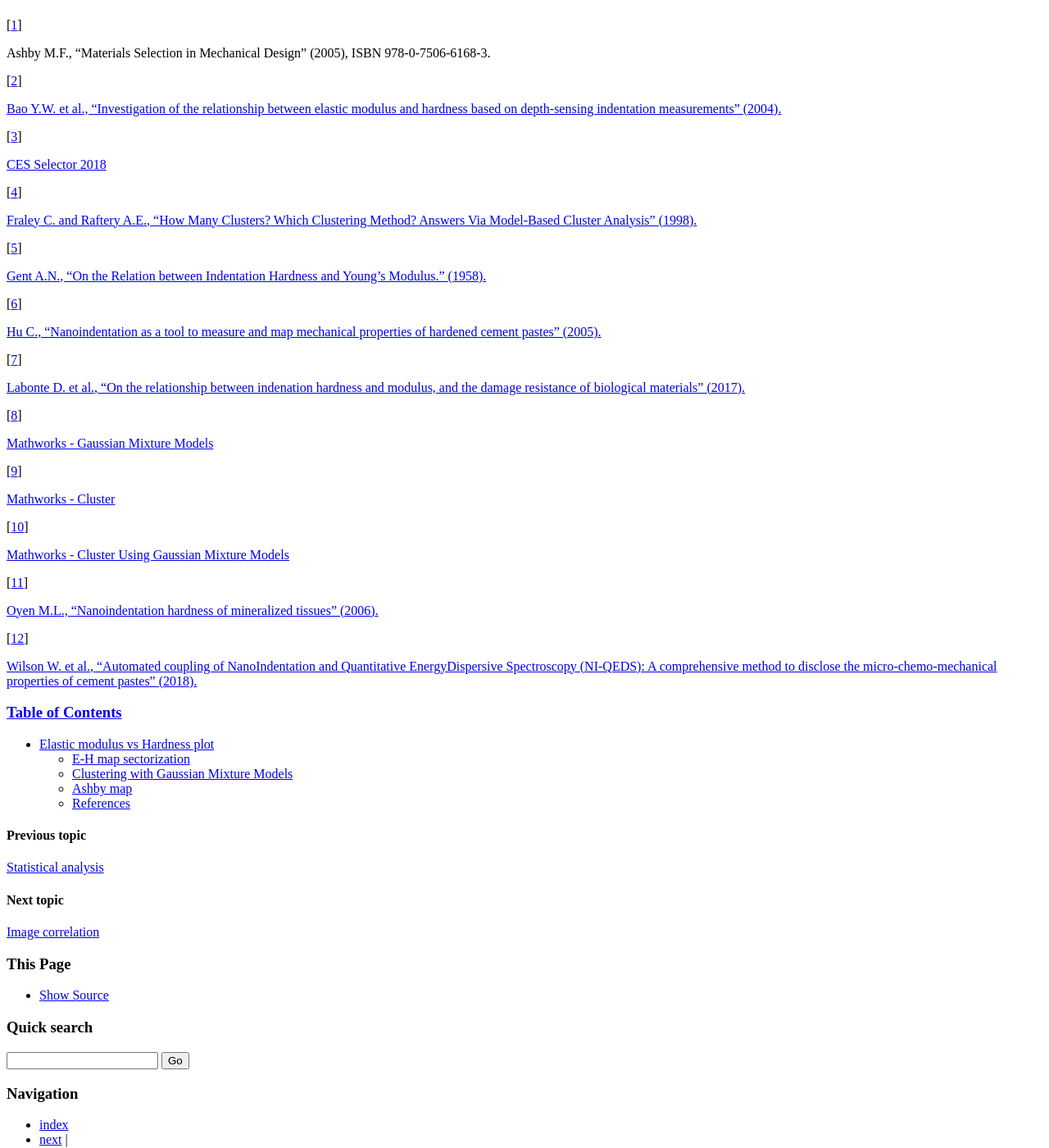
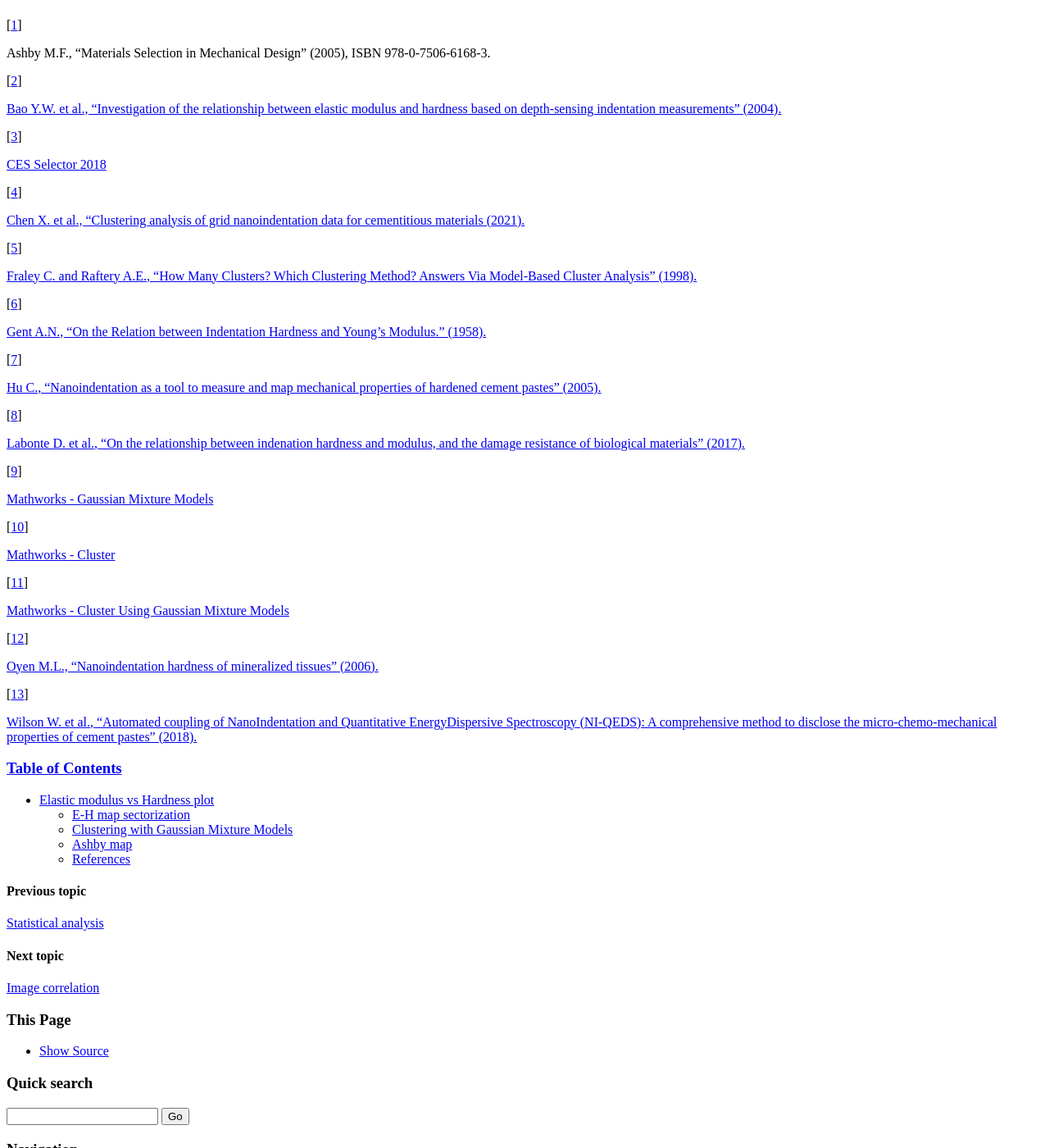
Before and after one commit to DavidMercier/TriDiMap, a Sphinx documentation site: the page built from doc/E_H.rst, in a window 1280 px wide and 1400 px high, scrolled down 2476 px. Shown: the whole window at 82% size. Built offline with Sphinx 7.4.7, drawn with Linux system fonts in a browser that asks for light colours; comment, search, counter and statistics services are not loaded; some of the changed text lies outside the part shown.

Commit message:
Update E_H.rst

```diff
--- a/doc/E_H.rst
+++ b/doc/E_H.rst
@@ -40,7 +40,7 @@
 Clustering with Gaussian Mixture Models
 ############################################
 
-The Gaussian mixture Models (GMM) are often used for data clustering [#Wilson_2018]_. This method is well described
+The Gaussian mixture Models (GMM) are often used for data clustering [#Wilson_2018]_ and [#Chen_2021]_. This method is well described
 in the |matlab| documentation [#Matlab_GMM]_, [#Matlab_cluster]_ and [#Matlab_clustering]_ but also in the literature [#Fraley_1998]_.
 
 This method is powerful to separate contribution of 2 or 3 phases (especially in the case of a soft metallic matrix with hard ceramic particles)
@@ -75,6 +75,7 @@
 .. [#Ashby_2005] Ashby M.F., "Materials Selection in Mechanical Design" (2005), ISBN 978-0-7506-6168-3.
 .. [#Bao_2004] `Bao Y.W. et al., "Investigation of the relationship between elastic modulus and hardness based on depth-sensing indentation measurements" (2004). <https://doi.org/110.1016/j.actamat.2004.08.002>`_
 .. [#CES_Selector] `CES Selector 2018 <https://www.grantadesign.com/>`_
+.. [#Chen_2021] `Chen X. et al., "Clustering analysis of grid nanoindentation data for cementitious materials (2021). <https://link.springer.com/article/10.1007/s10853-021-05848-8>`_
 .. [#Fraley_1998] `Fraley C. and Raftery A.E., "How Many Clusters? Which Clustering Method? Answers Via Model-Based Cluster Analysis" (1998). <https://doi.org/10.1093/comjnl/41.8.578>`_
 .. [#Gent_1958] `Gent A.N., "On the Relation between Indentation Hardness and Young's Modulus." (1958). <https://doi.org/10.5254/1.3542351>`_
 .. [#Hu_2005] `Hu C., "Nanoindentation as a tool to measure and map mechanical properties of hardened cement pastes" (2005). <https://doi.org/10.1557/mrc.2015.3>`_
```
